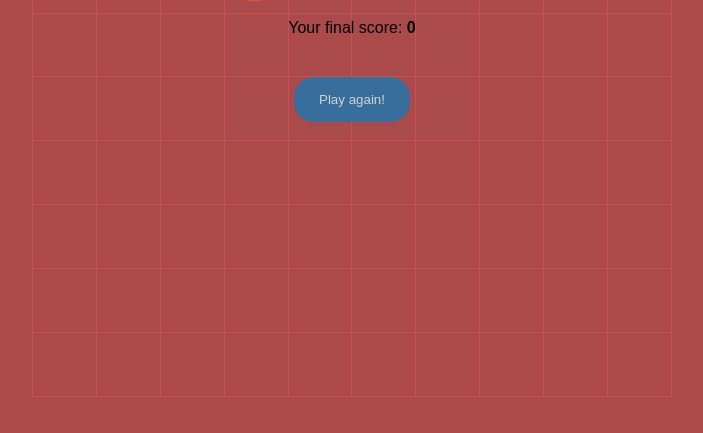
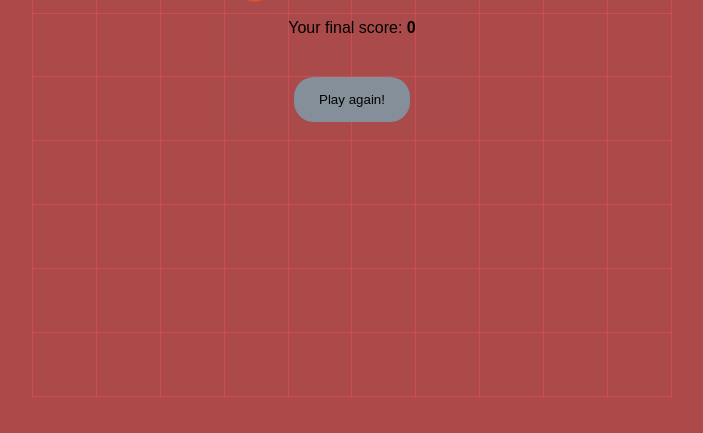
Before and after one commit to Luukkasz/Furry-Game, a website built with webpack: page index.html in a window 1280 px wide. Shown: the part 367-800 px from the top of the page, without its empty margins (288-991 px from the left). Built offline with nearby package versions, Linux system fonts and the light colour scheme; files whose address does not match are found by name.

Commit message:
change colors

```diff
--- a/sass/main.scss
+++ b/sass/main.scss
@@ -92,8 +92,8 @@ main {
   .btn-info {
     border: none;
     padding: 15px 25px;
-    background: #386e9b;
-    color: lightgray;
+    background: #848f99;
+    color: #020202;
     border-radius: 20px;
     cursor: pointer;
   }
```
Also changed, not shown: build/main.css.
